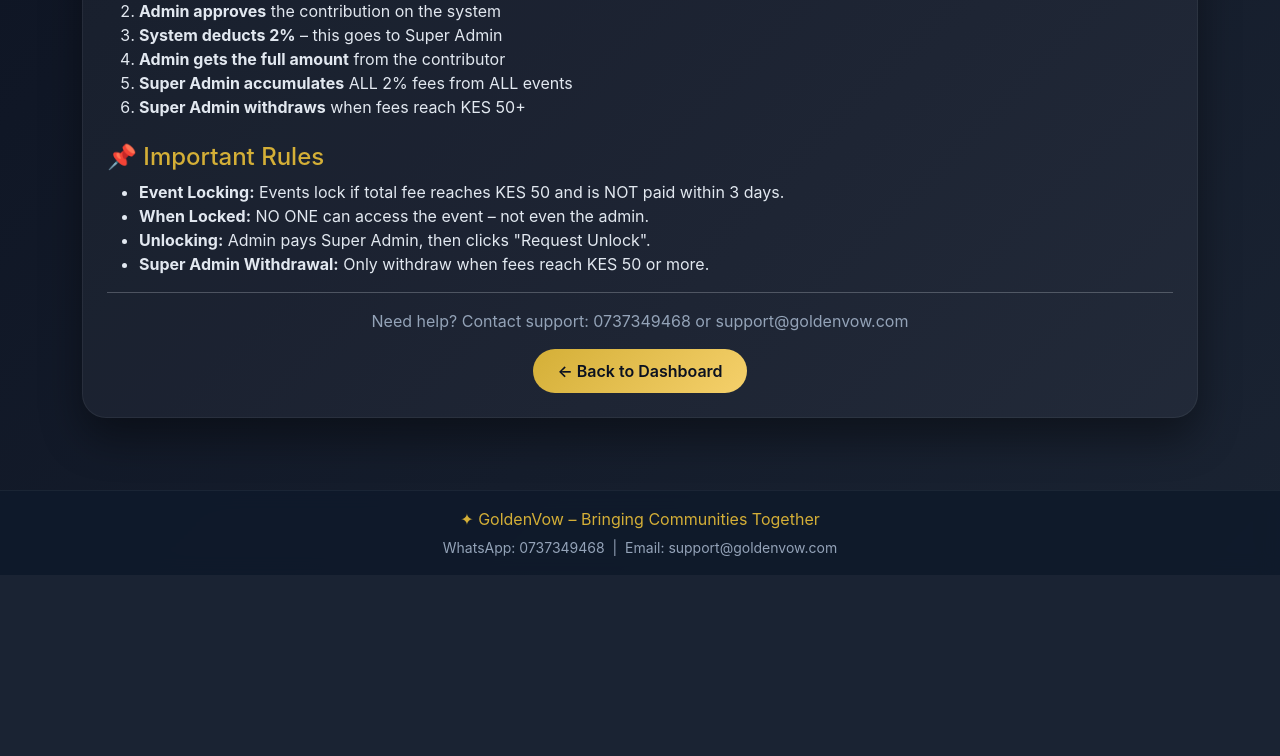
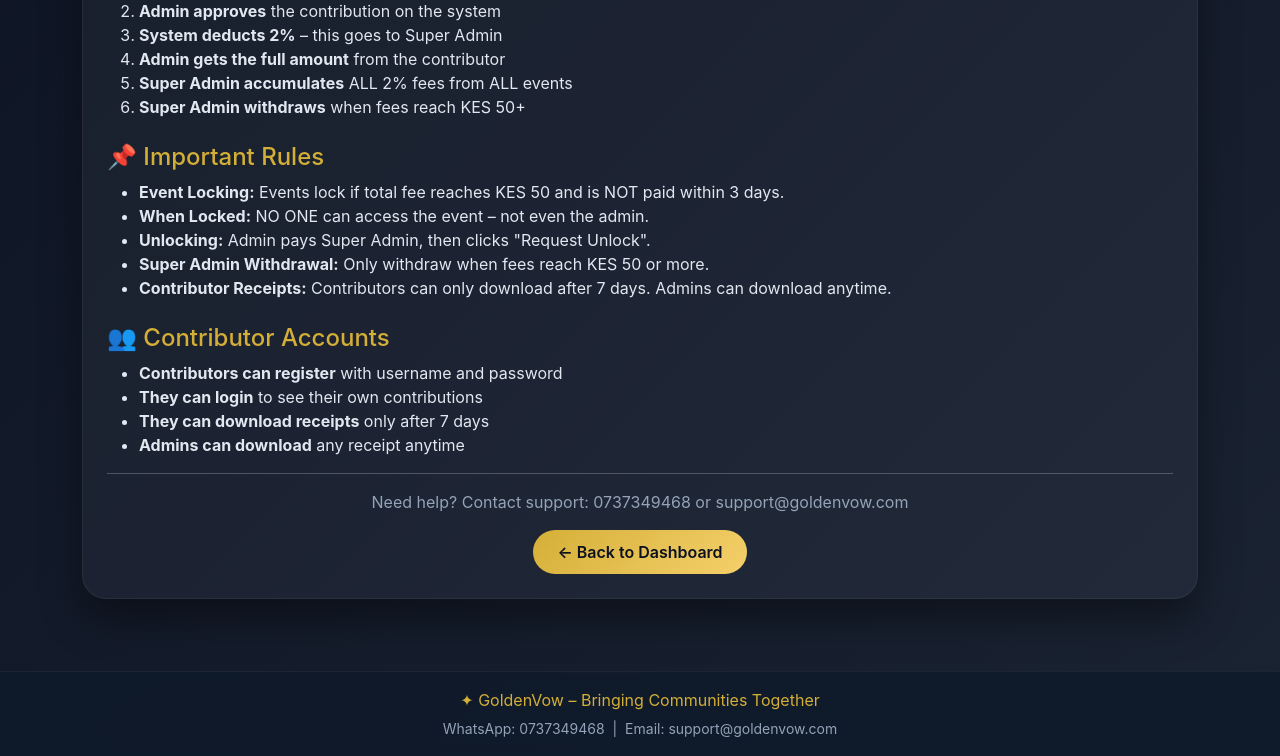
Before and after one commit to mafiayeng/goldenvow, a Flask app: template template/help.html in a window 1280 px wide. Shown: the part 734-1490 px from the top of the page. Before the commit the page ends 1290 px from the top, so only its background shows below. Run offline with Flask 3, Linux system fonts and the light colour scheme; the template is opened without the code that fills it, so the values that code supplies are empty; some libraries are stand-ins or nearby versions.

Commit message:
Update help.html

```diff
--- a/template/help.html
+++ b/template/help.html
@@ -40,6 +40,15 @@
         <li><strong>When Locked:</strong> NO ONE can access the event – not even the admin.</li>
         <li><strong>Unlocking:</strong> Admin pays Super Admin, then clicks "Request Unlock".</li>
         <li><strong>Super Admin Withdrawal:</strong> Only withdraw when fees reach KES 50 or more.</li>
+        <li><strong>Contributor Receipts:</strong> Contributors can only download after 7 days. Admins can download anytime.</li>
+    </ul>
+
+    <h4 class="golden-text mt-4">👥 Contributor Accounts</h4>
+    <ul>
+        <li><strong>Contributors can register</strong> with username and password</li>
+        <li><strong>They can login</strong> to see their own contributions</li>
+        <li><strong>They can download receipts</strong> only after 7 days</li>
+        <li><strong>Admins can download</strong> any receipt anytime</li>
     </ul>
 
     <hr>
```
